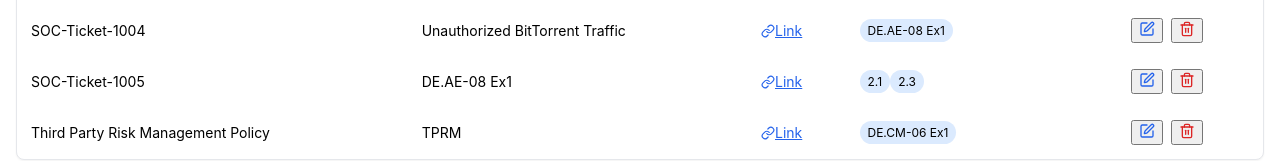
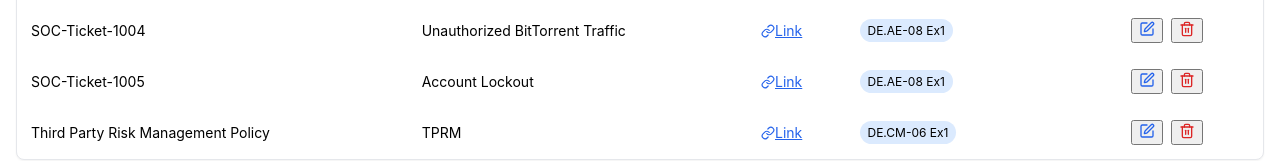
Before and after one commit to CPAtoCybersecurity/csf_profile, a React (Create React App) app: page /artifacts in a window 1280 px wide. Shown: the part 428-589 px from the top of the page. Built offline with nearby package versions, Linux system fonts and the light colour scheme.

Commit message:
Artifacts

```diff
--- a/src/pages/Artifacts.js
+++ b/src/pages/Artifacts.js
@@ -55,9 +55,9 @@ const Artifacts = ({ data }) => {
         {
           id: 3,
           name: 'SOC-Ticket-1005',
-          description: 'DE.AE-08 Ex1',
+          description: 'Account Lockout',
           link: 'https://github.com/CPAtoCybersecurity/csf_profile/blob/main/public/Sample_Artifacts/SOC-Ticket-1005.md',
-          linkedSubcategoryIds: ['2.1', '2.3']
+          linkedSubcategoryIds: ['DE.AE-08 Ex1']
         },
         {
           id: 4,
```
